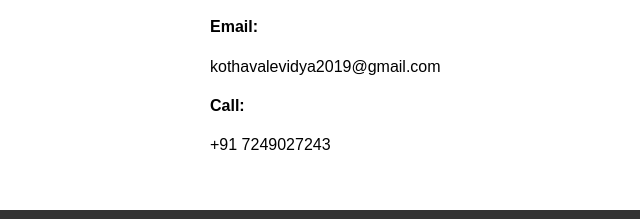
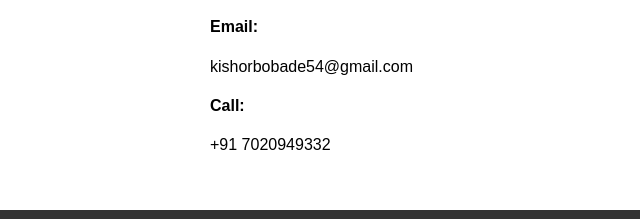
Before and after one commit to KishorBobade/Profile, a plain HTML site: page index.html in a window 1280 px wide. Shown: the part 3120-3339 px from the top of the page, 0-640 px from the left. Drawn offline with Linux system fonts and the light colour scheme; some icons are missing; files whose address does not match are found by name.

Commit message:
Update index.html

```diff
--- a/index.html
+++ b/index.html
@@ -160,13 +160,13 @@
               <div class="email">
                 <i class="bi bi-envelope"></i>
                 <h4>Email:</h4>
-                <p>kothavalevidya2019@gmail.com</p>
+                <p>kishorbobade54@gmail.com</p>
               </div>
 
               <div class="phone">
                 <i class="bi bi-phone"></i>
                 <h4>Call:</h4>
-                <p>+91 7249027243</p>
+                <p>+91 7020949332</p>
               </div>
 
 
```
